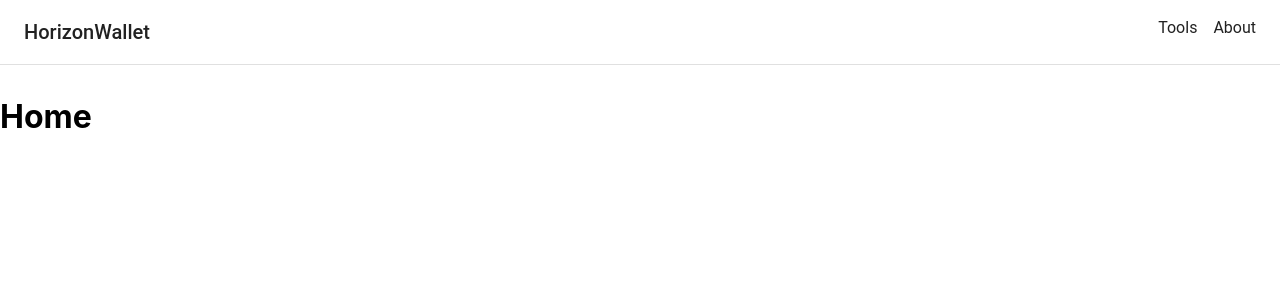
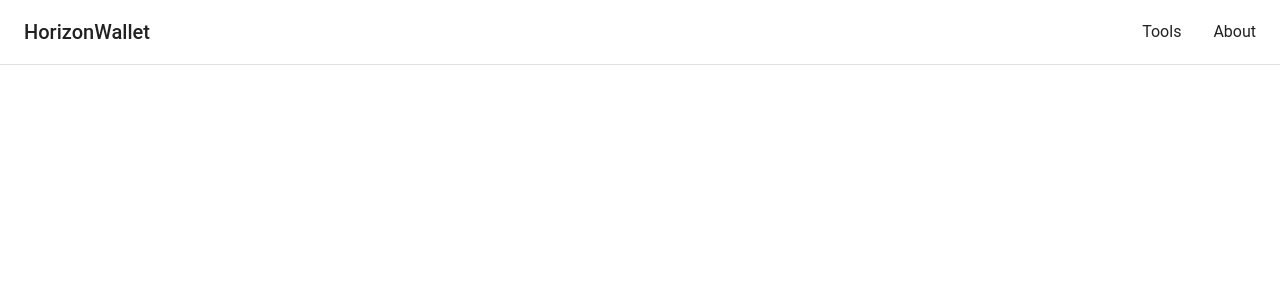
Before and after one commit to smm3123/Recharts-Investment-Calculator, a React (Create React App) app: page / in a window 1280 px wide. Shown: the top 300 px of the page. Built offline with nearby package versions, Linux system fonts and the light colour scheme.

Commit message:
some refactors

```diff
--- a/src/App.jsx
+++ b/src/App.jsx
@@ -3,7 +3,7 @@ import { BrowserRouter as Router, Routes, Route } from 'react-router-dom';
 import { Box } from '@mui/material';
 
 import NavBar from './components/NavBar';
-import Home from './components/Home';
+import { Home } from './components/Home';
 import { CompoundGrowth } from './calculators/CompoundGrowth';
 
 function App() {
--- a/src/components/Home.jsx
+++ /dev/null
@@ -1,11 +0,0 @@
-import React from 'react';
-
-const Home = () => {
-  return (
-    <div>
-      <h1>Home</h1>
-    </div>
-  );
-}
-
-export default Home;
--- /dev/null
+++ b/src/components/Home/Home.jsx
@@ -0,0 +1,16 @@
+import React from 'react';
+import { Box } from '@mui/material';
+
+const Home = () => {
+  return (
+    <Box
+      sx={{
+        px: 6,
+      }}
+    >
+
+    </Box>
+  );
+}
+
+export default Home;
--- /dev/null
+++ b/src/components/Home/index.js
@@ -0,0 +1 @@
+export { default as Home } from './Home';
--- a/src/components/NavBar.jsx
+++ b/src/components/NavBar.jsx
@@ -1,5 +1,26 @@
 import React from 'react';
 import { AppBar, Box, Toolbar, Typography } from '@mui/material';
+import { useTheme } from "@mui/material";
+
+const NavButton = ({ link, children }) => {
+  const theme = useTheme();
+
+  return (
+    <Box
+      sx={{
+        cursor: "pointer",
+        "&:hover": {
+          borderBottom: `2px solid ${theme.palette.primary.main}`,
+        },
+      }}
+      onClick={() => {
+        window.location.href = link;
+      }}
+    >
+      {children}
+    </Box>
+  )
+}
 
 const NavBar = () => {
   return (
@@ -18,20 +39,25 @@ const NavBar = () => {
             display: "flex",
             width: "100%",
             justifyContent: "space-between",
+            alignItems: "center",
           }}
         >
+          <NavButton link="/">
             <Typography variant="h6">
               HorizonWallet
             </Typography>
+          </NavButton>
           <Box
             sx={{
               display: "flex",
-              gap: 2,
+              gap: 4,
             }}
           >
+            <NavButton link="/compound-growth">
               <Typography variant="body1">
                 Tools
               </Typography>
+            </NavButton>
             <Typography variant="body1">
               About
             </Typography>
```
Lines whose indentation alone changed are shown as unchanged.
